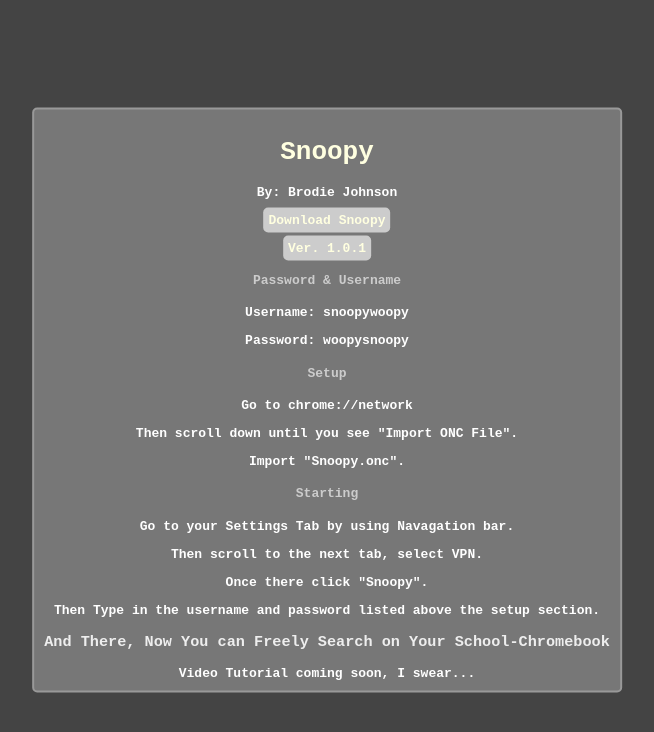
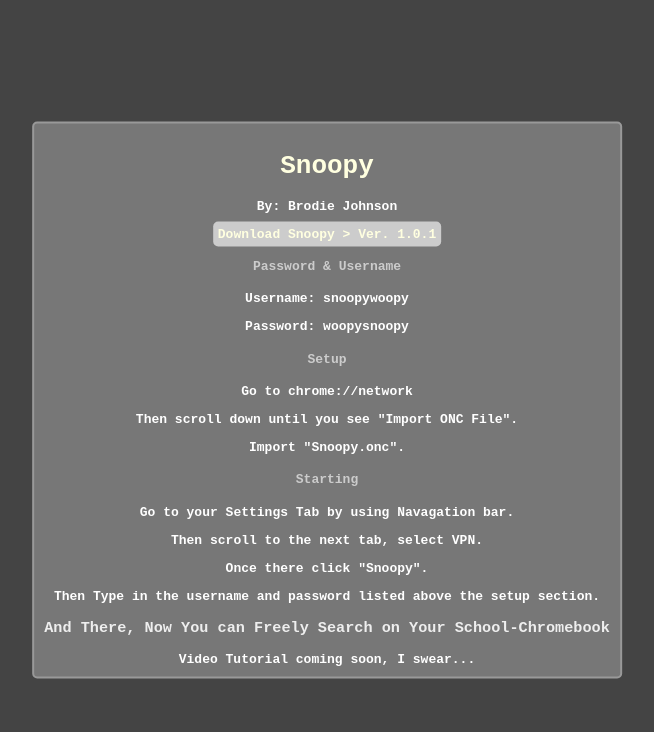
Before and after one commit to SnoopyONC/snoopyonc.github.io, a plain HTML site: page index.html in a window 1280 px wide. Shown: the whole page, without its empty margins (313-967 px from the left). Drawn offline with Linux system fonts and the light colour scheme.

Commit message:
Update index.html

```diff
--- a/index.html
+++ b/index.html
@@ -5,7 +5,7 @@
   <p/>
      By: Brodie Johnson
       <p/>
-      <a href="https://snoopyonc.github.io/Snoopy.onc">Download Snoopy<p/>Ver. 1.0.1</a>
+      <a href="https://snoopyonc.github.io/Snoopy.onc">Download Snoopy > Ver. 1.0.1</a>
       <h4>Password & Username</h4>
      <p>
         Username: snoopywoopy<p/>
```
